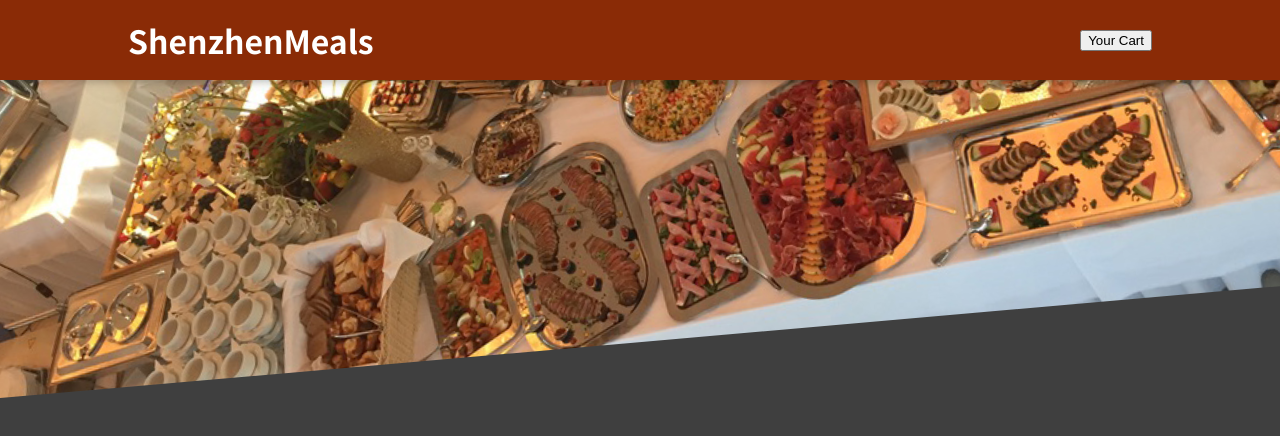
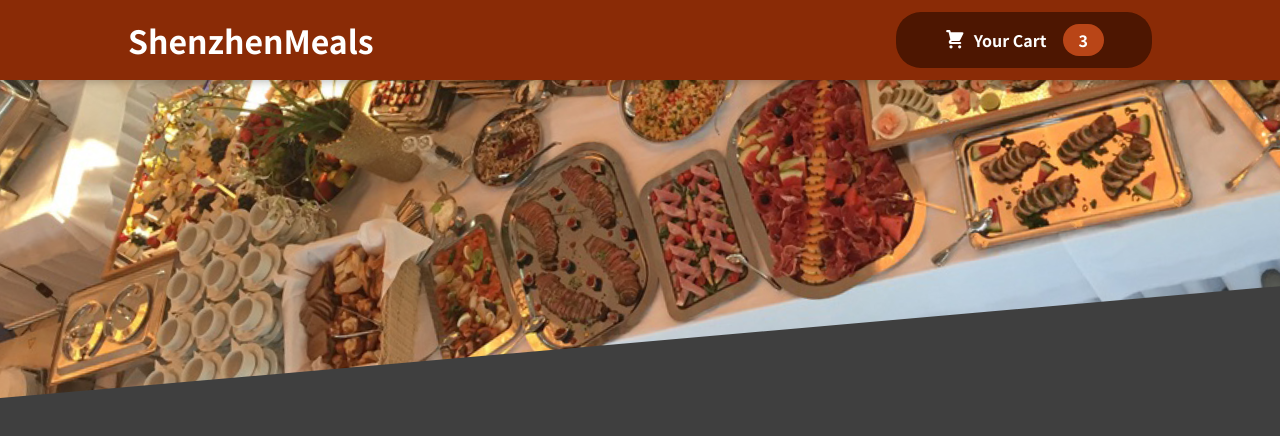
Before and after one commit to VictoriaSTo/food-order-app, a React (Create React App) app: page / in a window 1280 px wide. Shown: the top 436 px of the page. Built offline with nearby package versions, Linux system fonts and the light colour scheme.

Commit message:
added HeaderCartButton

```diff
--- /dev/null
+++ b/src/components/Cart/CartIcon.js
@@ -0,0 +1,13 @@
+const CartIcon = () => {
+  return (
+    <svg
+      xmlns='http://www.w3.org/2000/svg'
+      viewBox='0 0 20 20'
+      fill='currentColor'
+    >
+      <path d='M3 1a1 1 0 000 2h1.22l.305 1.222a.997.997 0 00.01.042l1.358 5.43-.893.892C3.74 11.846 4.632 14 6.414 14H15a1 1 0 000-2H6.414l1-1H14a1 1 0 00.894-.553l3-6A1 1 0 0017 3H6.28l-.31-1.243A1 1 0 005 1H3zM16 16.5a1.5 1.5 0 11-3 0 1.5 1.5 0 013 0zM6.5 18a1.5 1.5 0 100-3 1.5 1.5 0 000 3z' />
+    </svg>
+  );
+};
+
+export default CartIcon;
--- a/src/components/Layout/Header.js
+++ b/src/components/Layout/Header.js
@@ -2,13 +2,14 @@
 
 import classes from "./Header.module.css";
 import mealsImage from "../../assets/meals.jpeg";
+import HeaderCartButton from "./HeaderCartButton";
 
 const Header = (props) => {
   return (
     <React.Fragment>
       <header className={classes.header}>
         <h1>ShenzhenMeals</h1>
-        <button>Your Cart</button>
+        <HeaderCartButton />
       </header>
       <div className={classes['main-image']} >
         <img src={mealsImage} alt="Meals on the table"/>
--- /dev/null
+++ b/src/components/Layout/HeaderCartButton.js
@@ -0,0 +1,20 @@
+import React from 'react';
+
+import CartIcon from '../Cart/CartIcon';
+import classes from './HeaderCartButton.module.css';
+
+const HeaderCartButton = (props) => {
+  return (
+      <button className={classes.button}>
+        <span className={classes.icon}>
+          <CartIcon />
+        </span>
+        <span>Your Cart</span>
+        <span className={classes.badge}>
+          3
+        </span>
+      </button>
+  );
+};
+
+export default HeaderCartButton;
--- /dev/null
+++ b/src/components/Layout/HeaderCartButton.module.css
@@ -0,0 +1,59 @@
+.button {
+  cursor: pointer;
+  font: inherit;
+  border: none;
+  background-color: #4d1601;
+  color: white;
+  padding: 0.75rem 3rem;
+  display: flex;
+  justify-content: space-around;
+  align-items: center;
+  border-radius: 25px;
+  font-weight: bold;
+}
+
+.button:hover,
+.button:active {
+  background-color: #2c0d00;
+}
+
+.icon {
+  width: 1.35rem;
+  height: 1.35rem;
+  margin-right: 0.5rem;
+}
+
+.badge {
+  background-color: #b94517;
+  padding: 0.25rem 1rem;
+  border-radius: 25px;
+  margin-left: 1rem;
+  font-weight: bold;
+}
+
+.button:hover .badge,
+.button:active .badge {
+  background-color: #92320c;
+}
+
+.bump {
+  animation: bump 300ms ease-out;
+}
+
+@keyframes bump {
+  0% {
+    transform: scale(1);
+  }
+  10% {
+    transform: scale(0.9);
+  }
+  30% {
+    transform: scale(1.1);
+  }
+  50% {
+    transform: scale(1.15);
+  }
+  100% {
+    transform: scale(1);
+  }
+}
```
Also changed, not shown: 1 other file (tests, documents, lock files or other folders).
